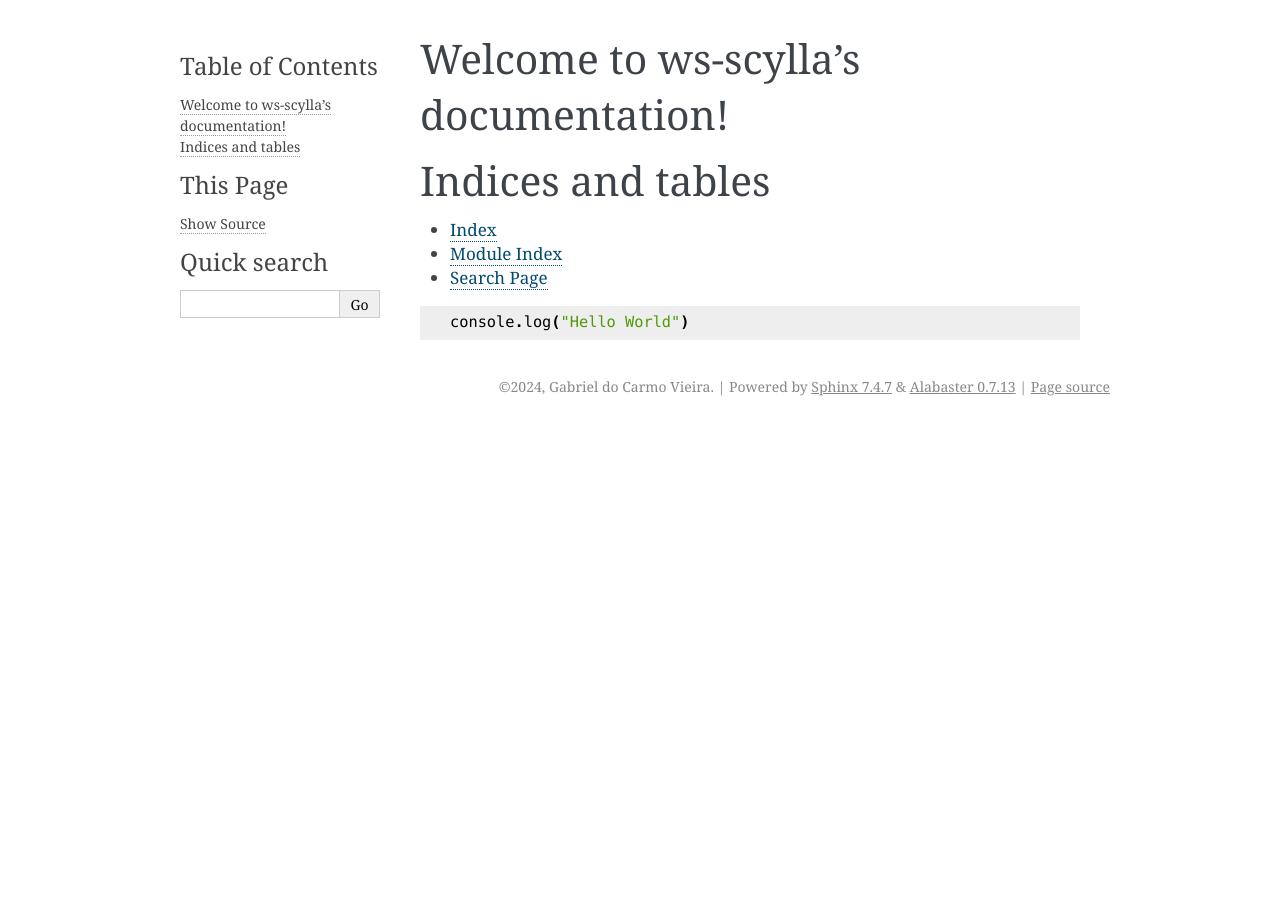
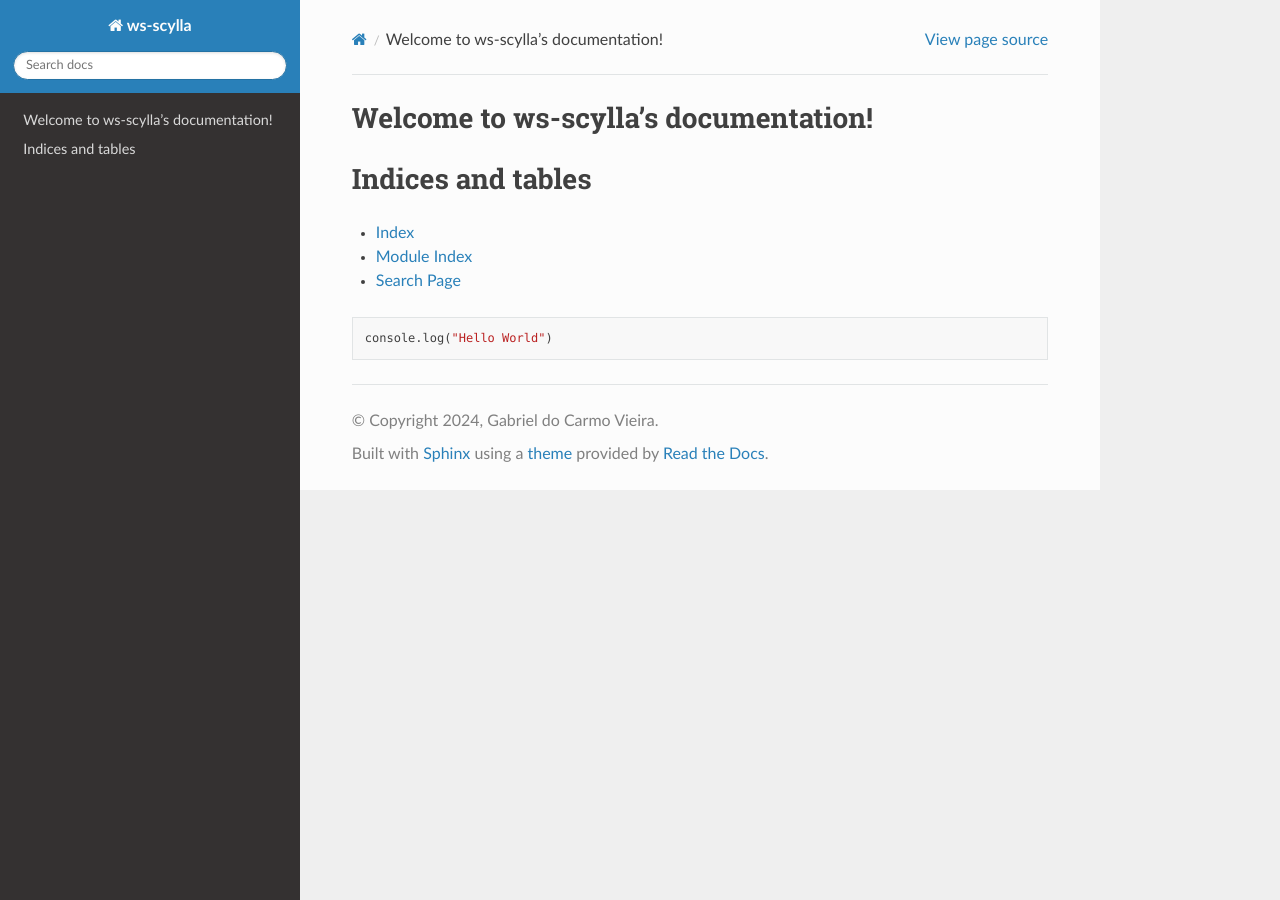
Before and after one commit to gvieira18/ws-scylla, a Sphinx documentation site: the page built from docs/source/index.rst, in a window 1280 px wide. Built offline with Sphinx 7.4.7 and the Read the Docs theme 2.0.0, drawn with Linux system fonts in a browser that asks for light colours.

Commit message:
chore: use read-the-docs sphinx theme

```diff
--- a/docs/requirements.txt
+++ b/docs/requirements.txt
@@ -1 +1,2 @@
 Sphinx==7.3.7
+sphinx_rtd_theme==2.0.0
--- a/docs/source/conf.py
+++ b/docs/source/conf.py
@@ -1,3 +1,7 @@
+import sphinx_rtd_theme
+
+from datetime import date
+
 # Configuration file for the Sphinx documentation builder.
 #
 # For the full list of built-in configuration values, see the documentation:
@@ -7,7 +11,7 @@
 # https://www.sphinx-doc.org/en/master/usage/configuration.html#project-information
 
 project = 'ws-scylla'
-copyright = '2024, Gabriel do Carmo Vieira'
+copyright = f"{date.today().year}, Gabriel do Carmo Vieira"
 author = 'Gabriel do Carmo Vieira'
 
 # -- General configuration ---------------------------------------------------
@@ -20,6 +24,7 @@ exclude_patterns = []
 # -- Options for HTML output -------------------------------------------------
 # https://www.sphinx-doc.org/en/master/usage/configuration.html#options-for-html-output
 
-html_theme = 'alabaster'
+html_theme = 'sphinx_rtd_theme'
+html_theme_path = [sphinx_rtd_theme.get_html_theme_path()]
 html_static_path = ['_static']
 html_baseurl = 'https://gvieira18.github.io/ws-scylla/'
```
